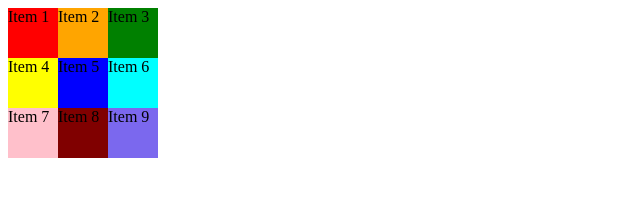
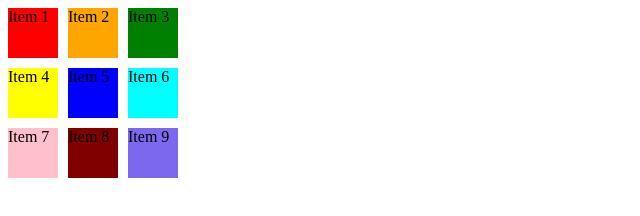
Before and after one commit to adigee1011/c3-grid, a plain HTML site: page index.html in a window 1280 px wide. Shown: the whole page, without its empty margins (0-640 px from the left). Drawn offline with Linux system fonts and the light colour scheme.

Commit message:
x commit

```diff
--- a/style.css
+++ b/style.css
@@ -1,5 +1,7 @@
 #first {
     background-color: red;
+    /* grid-column: 1 / 3;
+    grid-row: 1/3; */
 }
 
 #second {
@@ -20,6 +22,7 @@
 
 #sixth {
     background-color: cyan;
+
 }
 
 #seventh {
@@ -42,6 +45,10 @@
     /* grid-template-columns: 30px 40px 60px 3fr 90px; */
     grid-template-columns: 50px 50px 50px;
     grid-template-rows: 50px 50px 50px;
+    grid-column-gap: 10px;
+    grid-row-gap: 10px;
+    /* grid-gap: 30px 10px; */
+
     /* grid-template-columns: 1fr 1fr 1fr;
     grid-template-rows: 1fr 1fr 1fr; */
     /* grid-auto-rows: 100px; */
```
